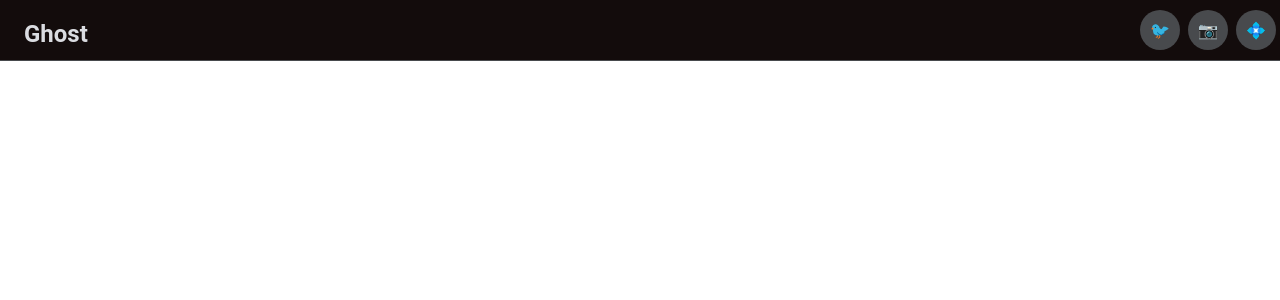
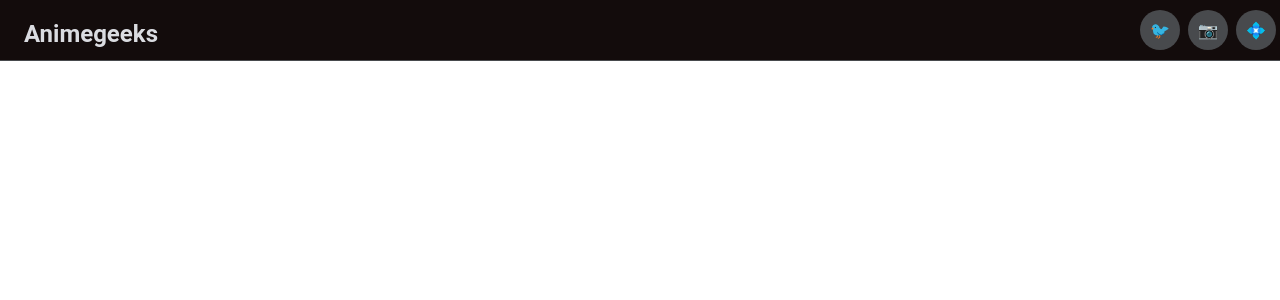
Before and after one commit to tewarig/nextjs-ghost-starter, a Next.js app: page /comp/navbar in a window 1280 px wide. Shown: the top 300 px of the page. Built offline with nearby package versions, Linux system fonts and the light colour scheme.

Commit message:
Update site-info.js

```diff
--- a/site-info.js
+++ b/site-info.js
@@ -1,13 +1,13 @@
 var siteData = {
     "settings": {
-    "title": "Ghost",
-    "description": "The professional publishing platform",
-    "logo": "https://demo.ghost.io/content/images/2014/09/Ghost-Transparent-for-DARK-BG.png",
+    "title": "Animegeeks",
+    "description": "The true anime community",
+    "logo": "https://i.ibb.co/HC9GK3Z/Add-a-heading-removebg-preview.png",
     "icon": "https://demo.ghost.io/content/images/2017/07/favicon.png",
     "accent_color": null,
     "cover_image": "https://demo.ghost.io/content/images/2019/10/publication-cover.png",
     "facebook": "ghost",
-    "twitter": "@tryghost",
+    "twitter": "@oyeTewari",
     "lang": "en",
     "timezone": "Etc/UTC",
     "codeinjection_head": null,
```
